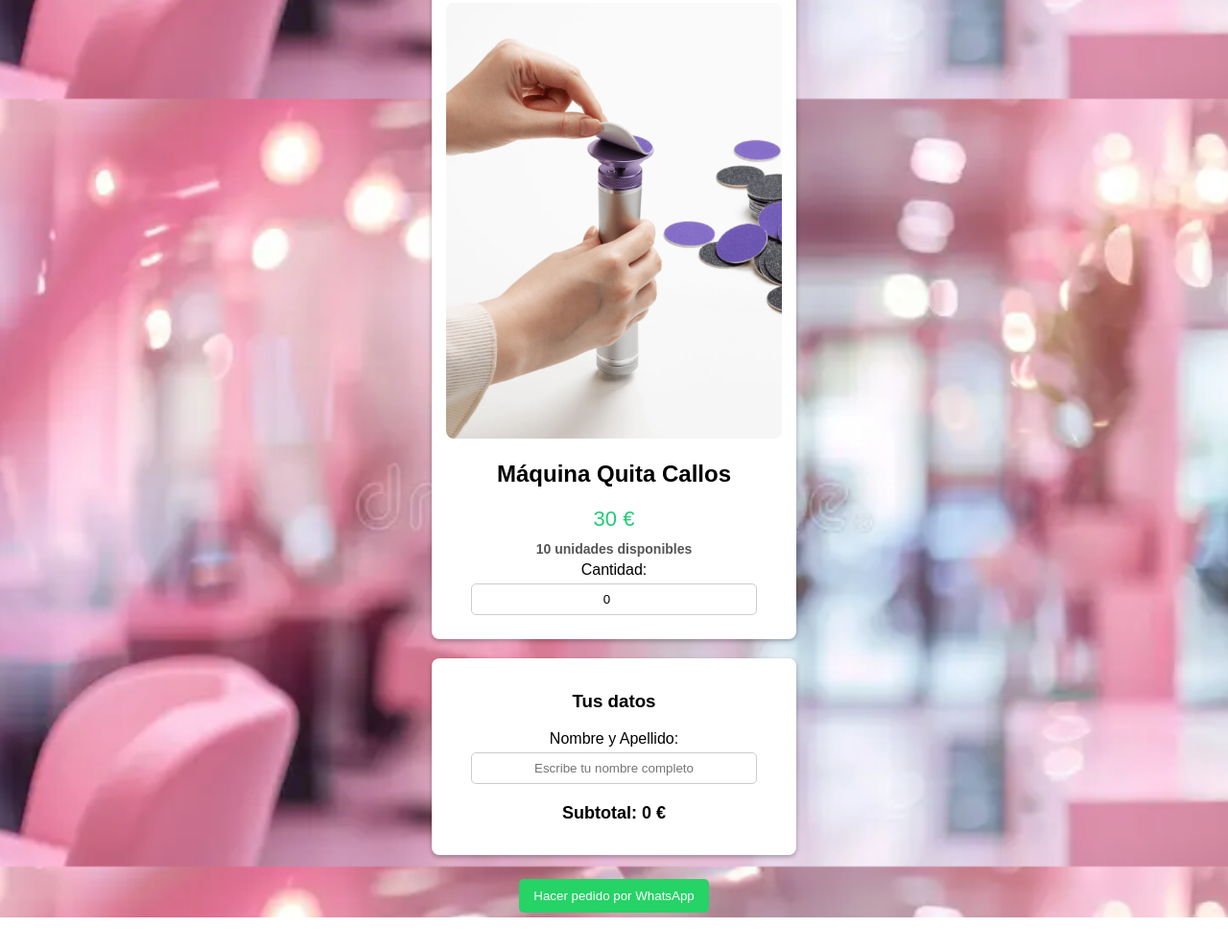
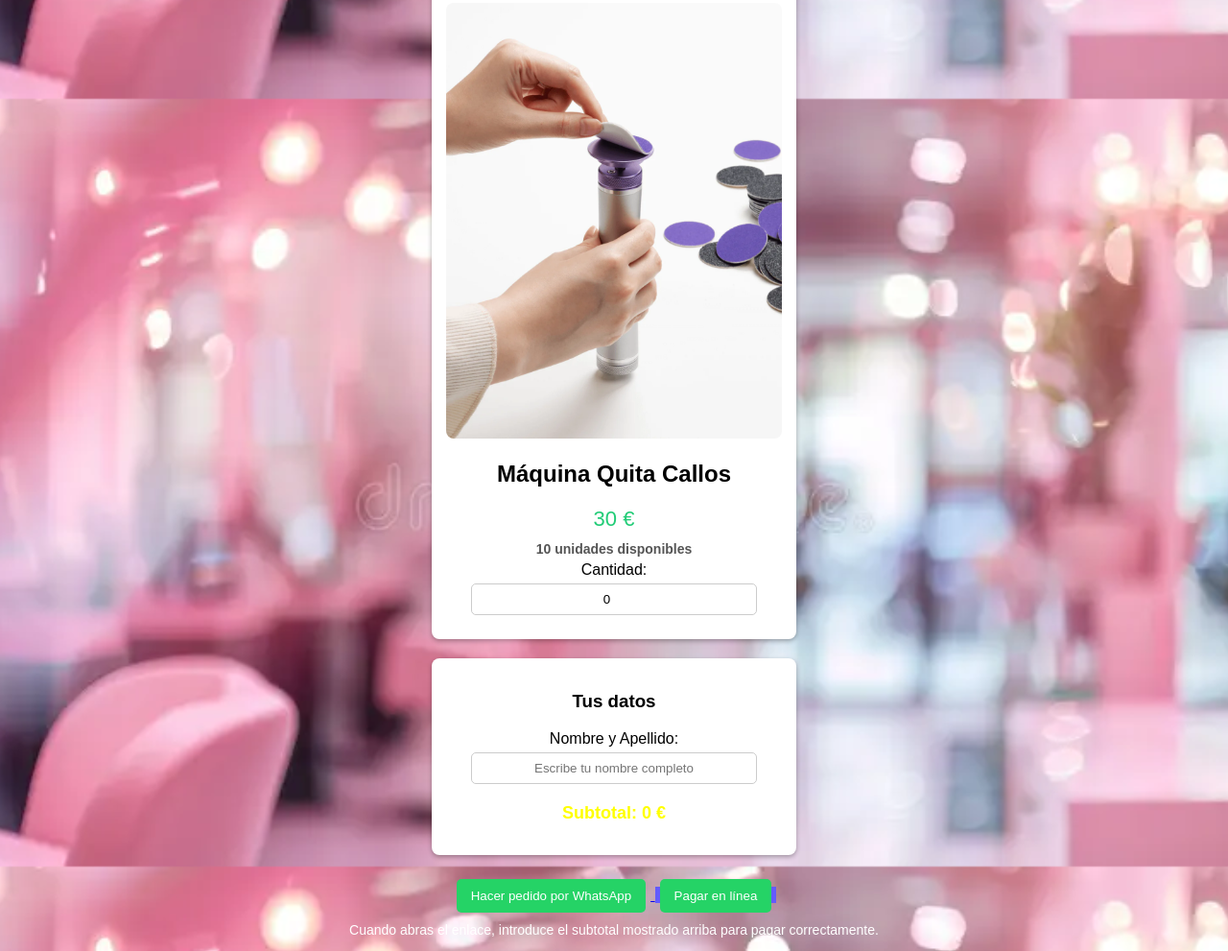
Before and after one commit to blueshadows93/Salon, a plain HTML site: page index.html in a window 1280 px wide. Shown: the part 697-1688 px from the top of the page at 96% size. Before the commit the page ends 1653 px from the top, so only its background shows below. Drawn offline with Linux system fonts and the light colour scheme.

Commit message:
index.html

```diff
--- a/index.html
+++ b/index.html
@@ -8,13 +8,12 @@
     body {
       font-family: Arial, sans-serif;
       margin: 0;
-      background-image: url('salon.webp'); /* fondo del salón */
+      background-image: url('salon.webp');
       background-size: cover;
       background-position: center;
       background-attachment: fixed;
       color: #fff;
     }
-
     h1 { text-align: center; margin-top: 20px; }
 
     .producto {
@@ -55,6 +54,9 @@
     }
     .botones button:hover { background: #1ebe57; }
 
+    #btn-tikkie { background: #635bff; }
+    #btn-tikkie:hover { background: #5146d8; }
+
     input[type="number"], input[type="text"] {
       width: 80%;
       padding: 8px;
@@ -70,7 +72,14 @@
       font-weight: bold;
       text-align: center;
       margin-top: 10px;
-      color: black;
+      color: yellow;
+    }
+
+    #tikkie-instruction {
+      font-size: 14px;
+      color: white;
+      text-align: center;
+      margin-top: 5px;
     }
 
     @media (max-width: 400px) {
@@ -111,16 +120,19 @@
     <p id="subtotal">Subtotal: 0 €</p>
   </div>
 
-  <!-- Botón único de pedido -->
+  <!-- Botones -->
   <div class="botones">
     <a id="btn-pedido" href="#" target="_blank" rel="noopener">
       <button type="button">Hacer pedido por WhatsApp</button>
     </a>
+    <a id="btn-tikkie" href="TU_LINK_TIKKIE" target="_blank">
+      <button type="button">Pagar en línea</button>
+    </a>
+    <p id="tikkie-instruction">Cuando abras el enlace, introduce el subtotal mostrado arriba para pagar correctamente.</p>
   </div>
 
-  <!-- Carga del stock -->
+  <!-- Scripts -->
   <script src="stock.js?v=3"></script>
-
   <script>
     const btnPedido = document.getElementById('btn-pedido');
     const cantidadFohn = document.getElementById('cantidad-fohn');
@@ -174,7 +186,7 @@
     cantidadFohn.addEventListener('input', actualizarSubtotal);
     cantidadCallos.addEventListener('input', actualizarSubtotal);
 
-    // Botón de WhatsApp
+    // Botón WhatsApp
     btnPedido.addEventListener('click', () => {
       const fohn = parseInt(cantidadFohn.value) || 0;
       const callos = parseInt(cantidadCallos.value) || 0;
```
